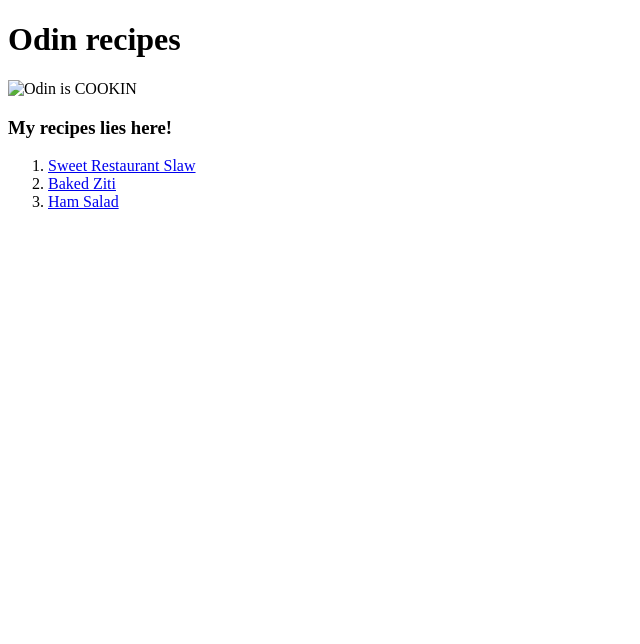
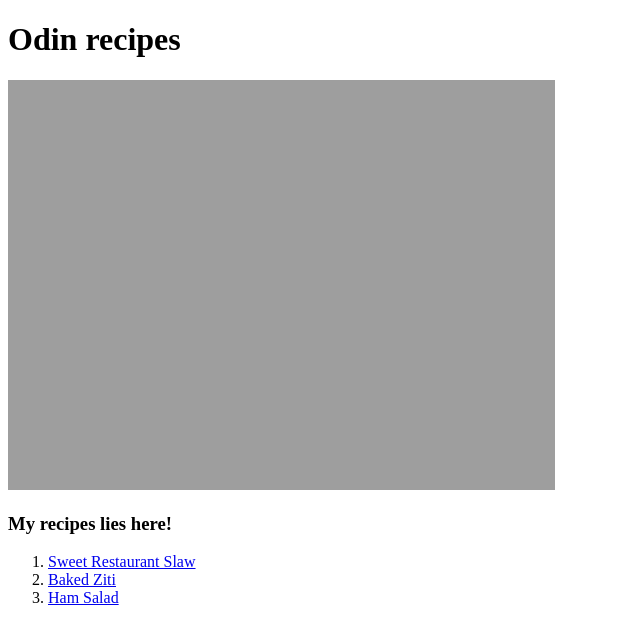
Before and after one commit to torupapat/odin-recipes, a plain HTML site: page index.html in a window 1280 px wide. Shown: the whole page, without its empty margins (0-640 px from the left). Drawn offline with Linux system fonts and the light colour scheme; the site is published under a folder, as on GitHub Pages, so addresses that start at the root find nothing.

Commit message:
Try to fix picture not shown in homepage

```diff
--- a/index.html
+++ b/index.html
@@ -6,7 +6,7 @@
     </head>
     <body>
         <h1>Odin recipes</h1>
-        <img src="/imgs/odin-homepage-img.png" alt="Odin is COOKIN" height="410">
+        <img src="./imgs/odin-homepage-img.png" alt="Odin is COOKIN" height="410">
         <h3>My recipes lies here!</h3>
         <ol>
             <li><a href="./recipes/sweet-slaw.html">Sweet Restaurant Slaw</a></li>
```
